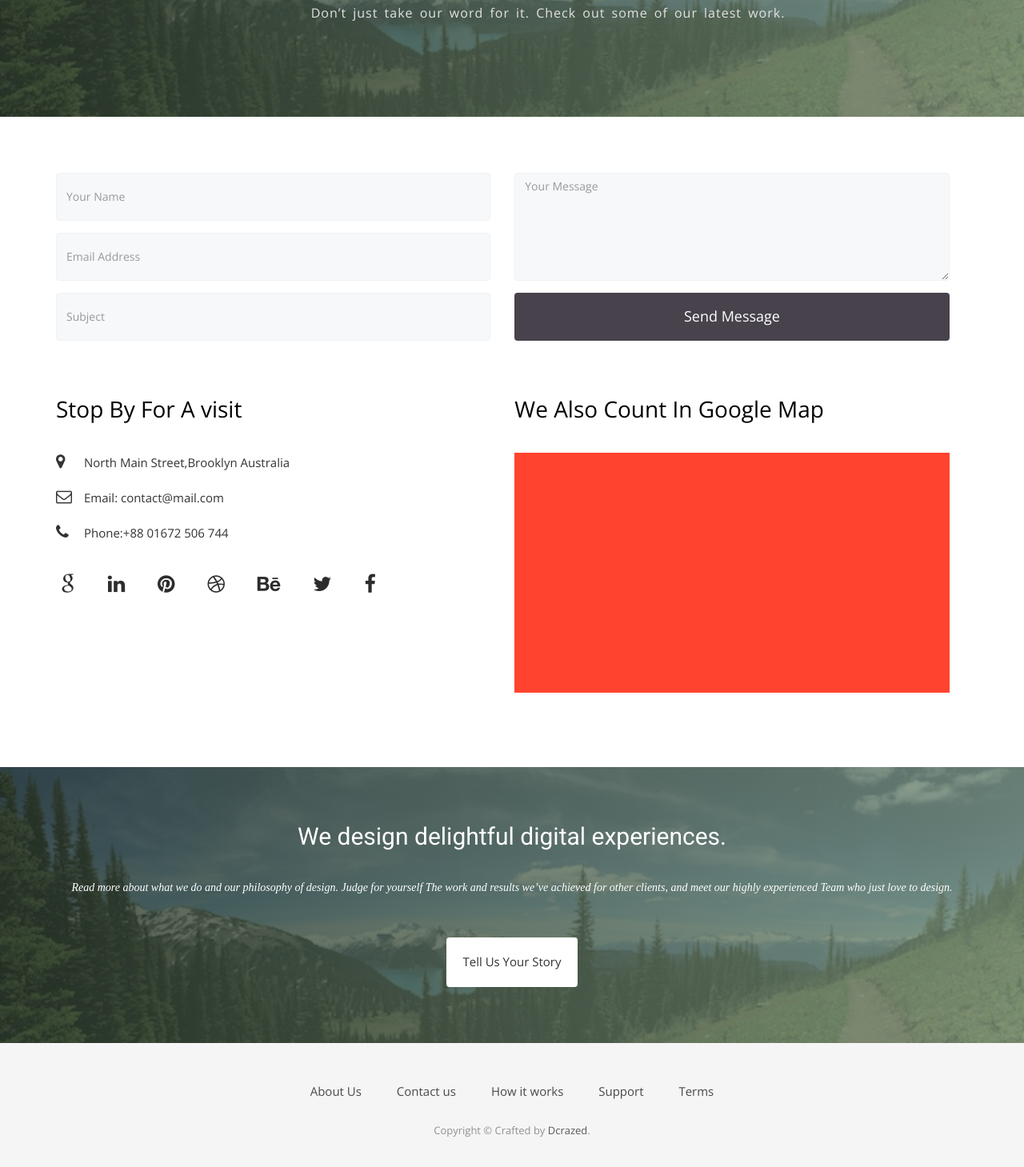
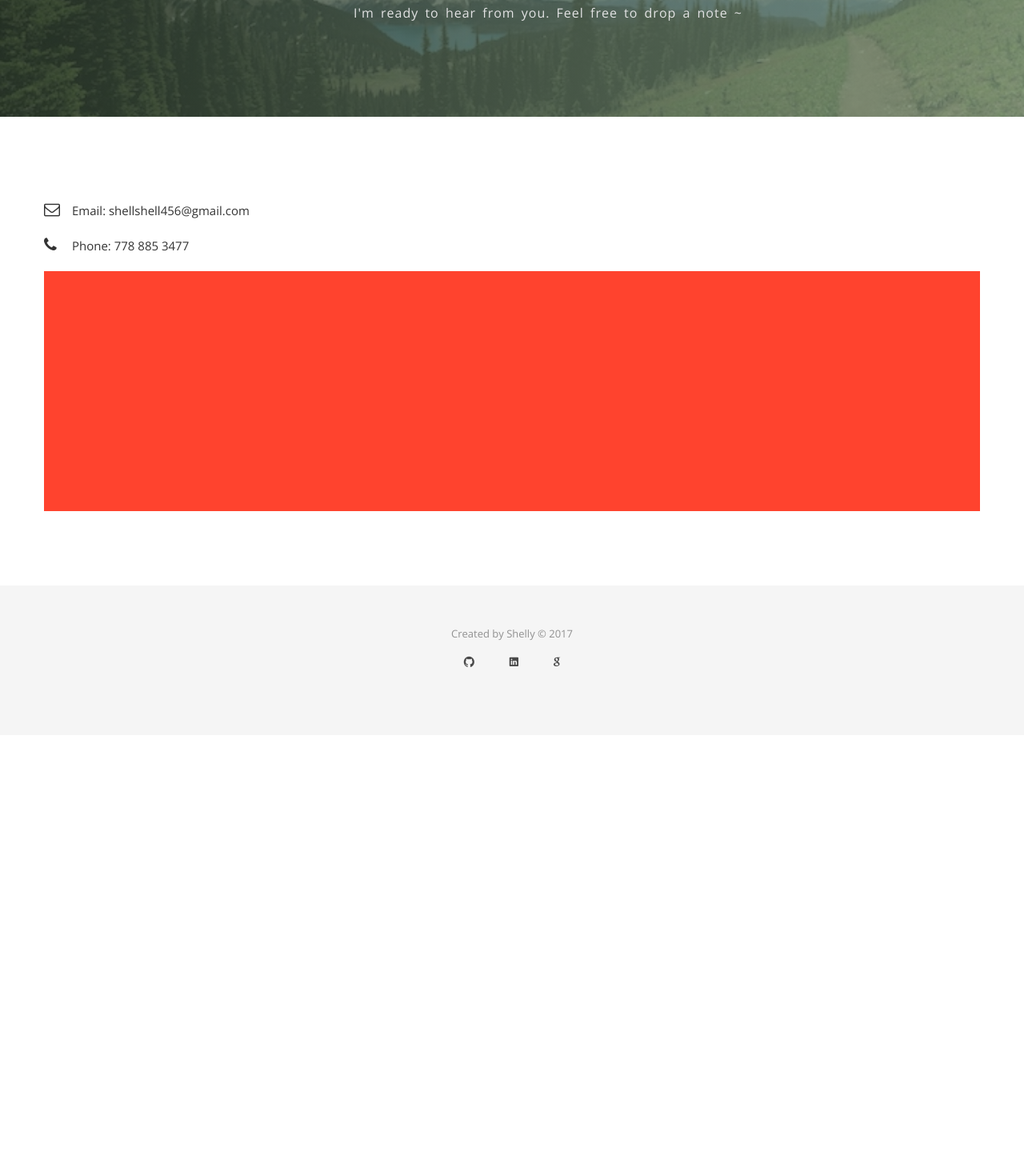
Before and after one commit to Shellyhan/homePage, a plain HTML site: page contact.html in a window 1280 px wide. Shown: the part 291-1750 px from the top of the page at 80% size. After the commit the page ends 1210 px from the top, so only its background shows below. Drawn offline with nearby package versions, Linux system fonts and the light colour scheme; some packages are replaced by stand-ins of ours; files whose address does not match are found by name; a web font is replaced by a local one.

Commit message:
added a contact page

```diff
--- a/contact.html
+++ b/contact.html
@@ -3,7 +3,7 @@
   <head>
     <meta charset="utf-8">
     <meta http-equiv="X-UA-Compatible" content="IE=edge">
-    <title>Space Template</title>
+    <title>Contact Me</title>
     <meta name="description" content="">
     <meta name="viewport" content="width=device-width, initial-scale=1">
 
@@ -17,20 +17,17 @@
 
     <!-- Js -->
     <script src="js/vendor/modernizr-2.6.2.min.js"></script>
-    <script src="//ajax.googleapis.com/ajax/libs/jquery/3.2.1/jquery.min.js"></script>
-    <script>window.jQuery || document.write('<script src="js/vendor/jquery-3.2.1.min.js"><\/script>')</script>
+    <script src="js/vendor/jquery-3.2.1.min.js"></script>
     <script src="js/bootstrap.min.js"></script>
     <script src="js/plugins.js"></script>
     <script src="js/min/waypoints.min.js"></script>
-    <script src="js/jquery.counterup.js"></script>
+    <script src="js/min/typeit.js"></script>
+    <script src="js/jquery.flip.js"></script>
+    <script src="js/contact-main.js"></script>
 
     <!-- Google Map -->
     <script src="https://maps.googleapis.com/maps/api/js"></script>
     <script src="js/google-map-init.js"></script>
-
-
-    <script src="js/main.js"></script>
-
 
   </head>
   <body>
@@ -39,36 +36,30 @@
       <div class="container">
         <div class="row">
           <div class="col-md-12">
-            <!-- header Nav Start -->
+
+  <!-- nav bar -->
             <nav class="navbar navbar-default">
               <div class="container-fluid">
-                <!-- Brand and toggle get grouped for better mobile display -->
+  <!-- logo -->
                 <div class="navbar-header">
-                  <button type="button" class="navbar-toggle collapsed" data-toggle="collapse" data-target="#bs-example-navbar-collapse-1">
-                  <span class="sr-only">Toggle navigation</span>
-                  <span class="icon-bar"></span>
-                  <span class="icon-bar"></span>
-                  <span class="icon-bar"></span>
-                  </button>
                   <a class="navbar-brand" href="index.html">
                     <img src="img/logo/logo.png" alt="Logo">
                   </a>
                 </div>
-                <!-- Collect the nav links, forms, and other content for toggling -->
+  <!-- nav tabs -->
                 <div class="collapse navbar-collapse" id="bs-example-navbar-collapse-1">
                   <ul class="nav navbar-nav navbar-right">
                     <li><a href="index.html">Home</a></li>
                     <li><a href="list.html">Gallery</a></li>
                     <li><a href="contact.html"><b>Contact</b></a></li>
-                  </li>
                   </ul>
-                </div><!-- /.navbar-collapse -->
-                </div><!-- /.container-fluid -->
+                </div>
+              </div>
             </nav>
           </div>
         </div>
       </div>
-        </header><!-- header close -->
+    </header>
 
     <!-- Slider Start -->
     <section id="global-header">
@@ -76,130 +67,56 @@
         <div class="row">
           <div class="col-md-12">
             <div class="block">
-                  <h1>Drop Us A Note</h1>
-                  <p>Don’t just take our word for it. Check out some of our latest work.</p>
+              <h1 class="animated fadeInUp">Contact Me</h1>
+              <p class="animated fadeInUp">I'm ready to hear from you. Feel free to drop a note ~</p>
             </div>
           </div>
         </div>
       </div>
     </section>
+
     <!-- contact form start -->
     <section id="contact-form">
       <div class="container">
-            <div class="row">
-              <div class="col-md-6 col-sm-12">
+        <div id="contact-box" class="row">
             <div class="block">
-                  <form>
-                    <div class="form-group">
-                      <input type="text" class="form-control" placeholder="Your Name">
-                    </div>
-                    <div class="form-group">
-                      <input type="text" class="form-control" placeholder="Email Address">
-                    </div>
-                    <div class="form-group">
-                      <input type="text" class="form-control" placeholder="Subject">
-                    </div>
-                  </form>
-                </div>
-              </div>
-              <div class="col-md-6 col-sm-12">
-                <div class="block">
-                  <form>
-                    <div class="form-group-2">
-                      <textarea class="form-control" rows="3" placeholder="Your Message"></textarea>
-                    </div>
-                    <button class="btn btn-default" type="submit">Send Message</button>
-                  </form>
-                </div>
-              </div>
-            </div>
-            <div id="contact-box" class="row">
-              <div class="col-md-6 col-sm-12">
-                <div class="block">
-                  <h2>Stop By For A visit</h2>
               <ul class="address-block">
                 <li>
-                      <i class="fa fa-map-marker"></i>North Main Street,Brooklyn Australia
+                  <i class="fa fa-envelope-o"></i>Email: shellshell456@gmail.com
                 </li>
                 <li>
-                      <i class="fa fa-envelope-o"></i>Email: contact@mail.com
-                    </li>
-                    <li>
-                      <i class="fa fa-phone"></i>Phone:+88 01672 506 744
-                    </li>
-                  </ul>
-
-                  <ul class="social-icons">
-                    <li>
-                      <a href="#"><i class="fa fa-google"></i></a>
-                    </li>
-                    <li>
-                      <a href="#"><i class="fa fa-linkedin"></i></a>
-                    </li>
-                    <li>
-                      <a href="#"><i class="fa fa-pinterest"></i></a>
-                    </li>
-                    <li>
-                      <a href="#"><i class="fa fa-dribbble"></i></a>
-                    </li>
-                    <li>
-                      <a href="#"><i class="fa fa-behance"></i></a>
-                    </li>
-                    <li>
-                      <a href="#"><i class="fa fa-twitter"></i></a>
-                    </li>
-                    <li>
-                      <a href="#"><i class="fa fa-facebook"></i></a>
+                  <i class="fa fa-phone"></i>Phone: 778 885 3477
                 </li>
               </ul>
           </div>
-              </div>
-              <div class="col-md-6 col-sm-12">
           <div class="block">
-                  <h2>We Also Count In Google Map</h2>
             <div class="google-map">
               <div id="map"></div>
             </div>
           </div>
         </div>
       </div>
-          </div>
     </section>
-        <!-- xxStart -->
-        <section id="gallery-call">
-          <div class="container">
-            <div class="row">
-              <div class="col-md-12">
-                <div class="block">
-                  <h2>We design delightful digital experiences.</h2>
-                  <p>Read more about what we do and our philosophy of design. Judge for yourself The work and results we’ve achieved for other clients, and meet our highly experienced Team who just love to design.</p>
-                  <a class="btn btn-default btn-gallery-call" href="#" >Tell Us Your Story</a>
-                </div>
-              </div>
-            </div>
-          </div>
-        </section>
+
+
     <!-- footer Start -->
     <footer>
       <div class="container">
         <div class="row">
-              <div class="col-md-12">
+          <!-- <div class="col-md-12"> -->
             <div class="footer-menu">
+              <p>Created by Shelly &copy; 2017</p>
               <ul>
-                    <li><a href="#">About Us</a></li>
-                    <li><a href="#">Contact us</a></li>
-                    <li><a href="#">How it works</a></li>
-                    <li><a href="#">Support</a></li>
-                    <li><a href="#">Terms</a></li>
+                <li><a href="https://github.com/Shellyhan"><i class="ion-social-github"></i></a></li>
+                <li><a href="https://www.linkedin.com/in/shelly-han-4ab4b68b/"><i class="ion-social-linkedin"></i></a></li>
+                <li><a href="mailto:shellshell456@gmail.com"><i class="ion-social-google"></i></a></li>
               </ul>
             </div>
-                <p>Copyright &copy; Crafted by <a href="https://dcrazed.com/">Dcrazed</a>.</p>
-              </div>
+          <!-- </div> -->
         </div>
       </div>
     </footer>
 
 
-
   </body>
 </html>
```
Lines whose indentation alone changed are shown as unchanged.
